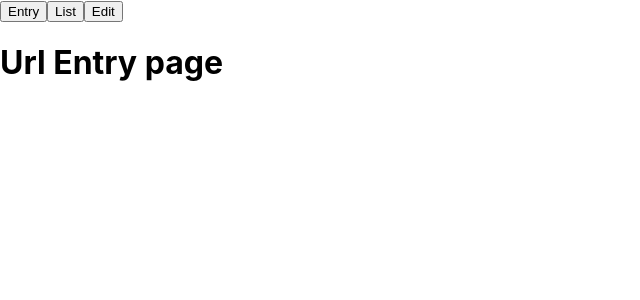
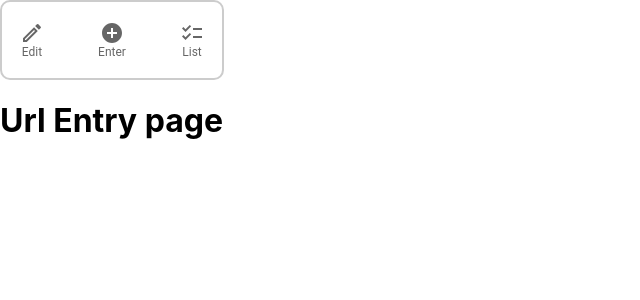
Before and after one commit to tanvir5230/urlshortening, a React (Create React App) app: page / in a window 1280 px wide. Shown: the top 300 px of the page, without its empty margins (0-640 px from the left). Built offline with nearby package versions, Linux system fonts and the light colour scheme.

Commit message:
basic navbar created

```diff
--- a/src/App.tsx
+++ b/src/App.tsx
@@ -2,6 +2,7 @@ import React, { useState } from 'react';
 import { UrlEdit } from './pages/UrlEdit/UrlEdit';
 import UrlEntry from './pages/UrlEntry/UrlEntry';
 import UrlList from './pages/UrlList/UrlList';
+import Navbar from './components/Navbar/Navbar';
 
 const App = () => {
   const [currentPage, setCurrentPage] = useState('entry');
@@ -18,11 +19,7 @@ const App = () => {
 
   return (
     <div>
-      <nav>
-        <button onClick={() => setCurrentPage('entry')}>Entry</button>
-        <button onClick={() => setCurrentPage('list')}>List</button>
-        <button onClick={() => setCurrentPage('edit')}>Edit</button>
-      </nav>
+      <Navbar currentPage={currentPage} setCurrentPage={setCurrentPage}/>
       {renderPage()}
     </div>
   );
--- /dev/null
+++ b/src/components/Navbar/Navbar.tsx
@@ -0,0 +1,41 @@
+import React, { Dispatch, SetStateAction } from "react";
+import { BottomNavigation, BottomNavigationAction } from "@mui/material";
+import ModeEditOutlinedIcon from "@mui/icons-material/ModeEditOutlined";
+import AddCircleOutlinedIcon from "@mui/icons-material/AddCircleOutlined";
+import ChecklistOutlinedIcon from "@mui/icons-material/ChecklistOutlined";
+
+interface NavbarProps {
+  currentPage: string;
+  setCurrentPage: Dispatch<SetStateAction<string>>;
+}
+
+const Navbar: React.FC<NavbarProps> = ({ currentPage, setCurrentPage }) => {
+  return (
+    <nav
+      style={{
+        border: "2px solid #ccc",
+        minWidth: "200px",
+        maxWidth: "200px",
+        borderRadius: "10px",
+        padding: "10px",
+      }}
+    >
+      <BottomNavigation
+        showLabels
+        value={currentPage}
+        onChange={(event, newValue) => {
+          setCurrentPage(newValue);
+        }}
+      >
+        <BottomNavigationAction label="Edit" icon={<ModeEditOutlinedIcon />} />
+        <BottomNavigationAction
+          label="Enter"
+          icon={<AddCircleOutlinedIcon />}
+        />
+        <BottomNavigationAction label="List" icon={<ChecklistOutlinedIcon />} />
+      </BottomNavigation>
+    </nav>
+  );
+};
+
+export default Navbar;
```
